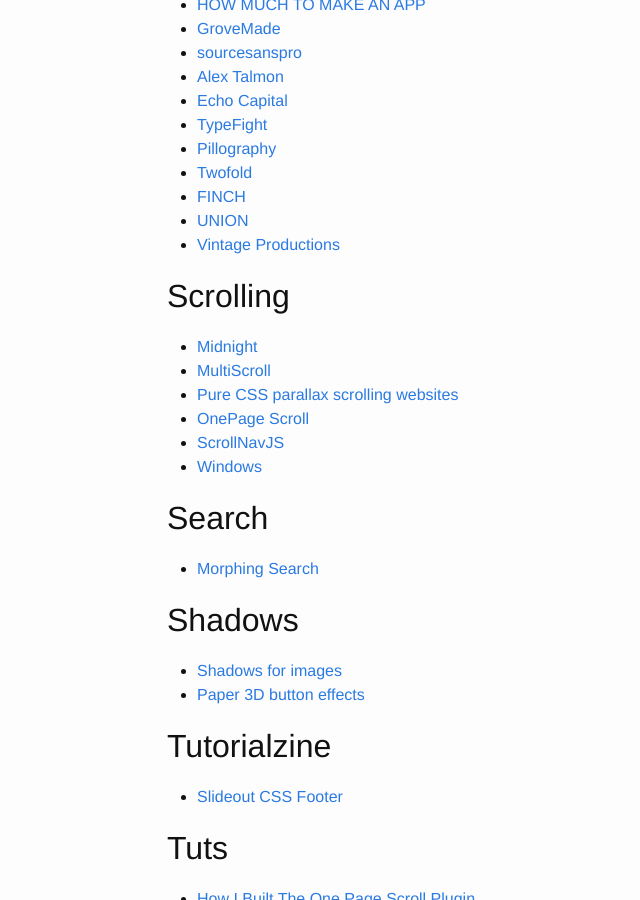
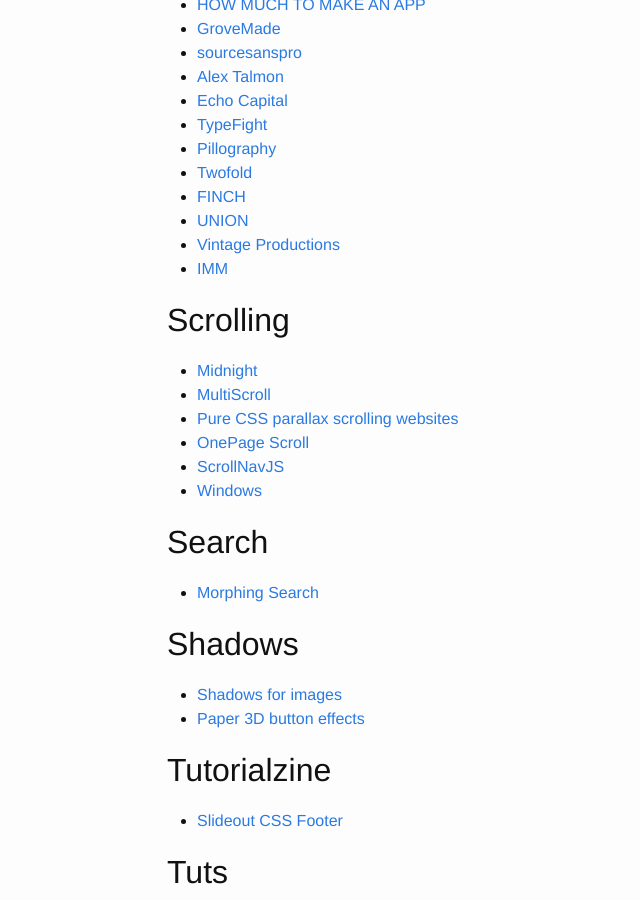
Before and after one commit to brownerd/brownerd.github.io, a Jekyll site: the page built from _posts/2014-10-06-reading-list-2014.md, in a window 1280 px wide and 900 px high, scrolled down 29528 px. Shown: the whole window, without its empty margins (103-743 px from the left). Built offline with Jekyll 4.4.1, drawn with Linux system fonts in a browser that asks for light colours; emoji names are drawn with the system emoji font.

Commit message:
add finch and others to cool sites

```diff
--- a/_posts/2014-10-06-reading-list-2014.md
+++ b/_posts/2014-10-06-reading-list-2014.md
@@ -1451,6 +1451,7 @@ packed in a single CSS or SCSS file.
 - [FINCH](http://finchinteriors.co.uk/about-us/)
 - [UNION](http://union.co/work/dublin-dog)
 - [Vintage Productions](http://vintageproductions.eu/grid/all/)
+- [IMM](http://imm.com/contact/)
 
 
 ## Scrolling
```
